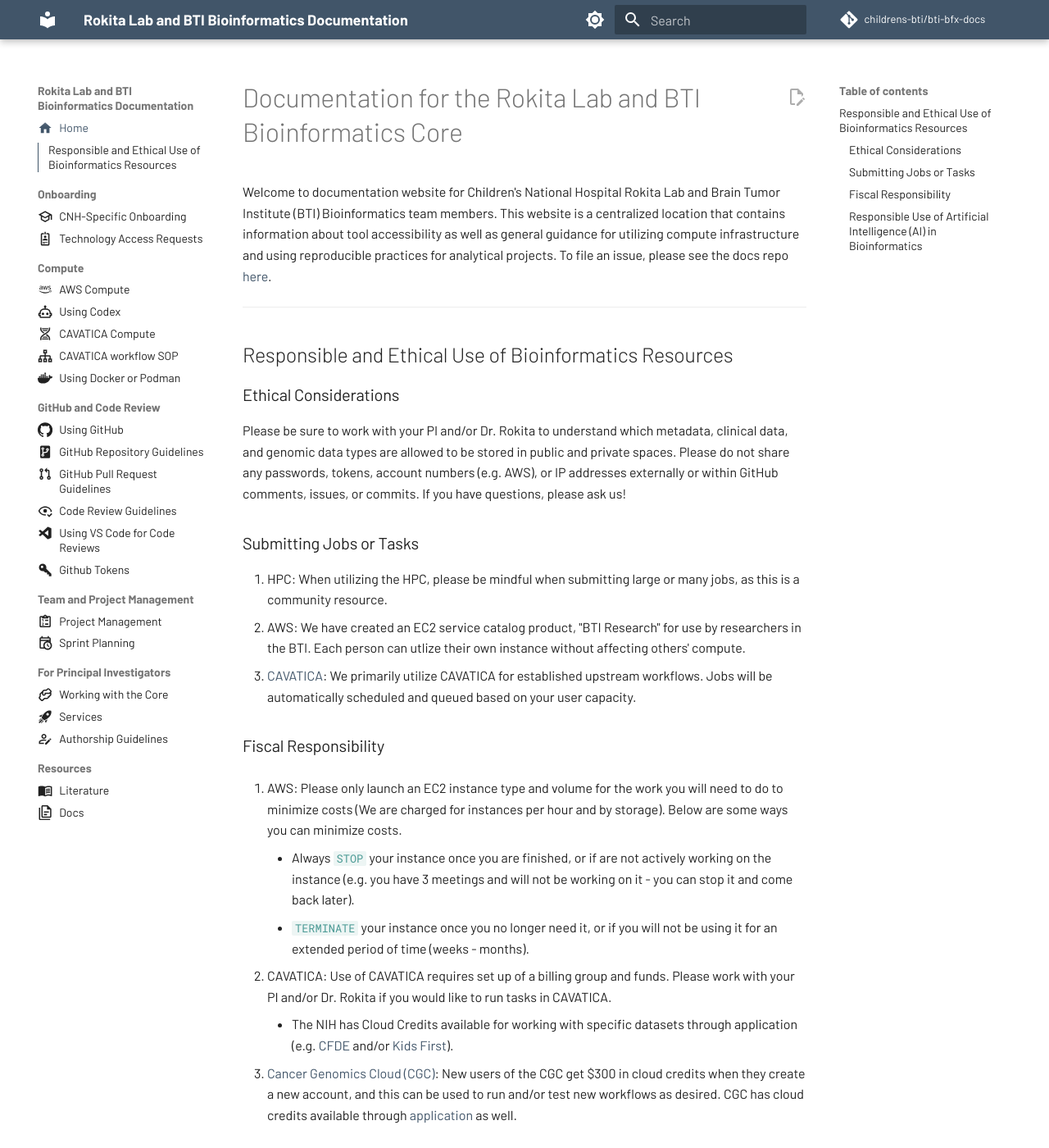
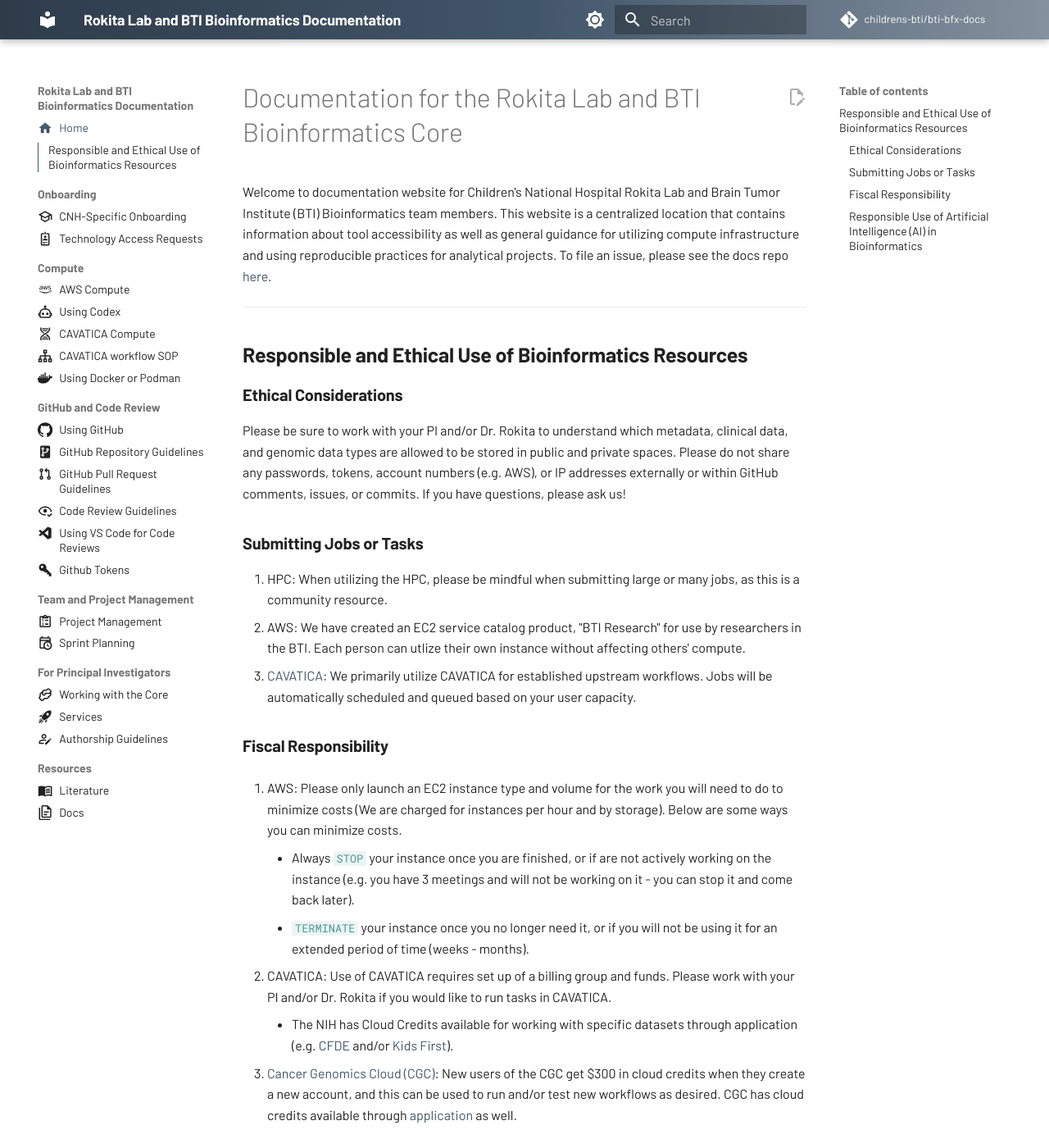
Before and after one commit to childrens-bti/bti-bfx-docs, an MkDocs documentation site: the page built from docs/index.md, in a window 1280 px wide and 1400 px high. Shown: the whole window at 82% size. Built offline with MkDocs 1.6.1 and Material for MkDocs 9.7.7, drawn with Linux system fonts in a browser that asks for light colours; comment, search, counter and statistics services are not loaded.

Commit message:
Style header gradient and bold section headings
Gradients the site header background instead of a flat fill, bolds
h2/h3 (Material renders h3 at body weight, making it read lighter
than h4 below it), and gives the header title more weight so it
reads as a wordmark rather than a plain label.

Co-Authored-By: Claude Sonnet 5 <noreply@anthropic.com>

```diff
--- a/docs/stylesheets/extra.css
+++ b/docs/stylesheets/extra.css
@@ -32,7 +32,7 @@
   the header stays branded under either variant.
 */
 .md-header {
-  background-color: var(--md-primary-fg-color);
+  background: linear-gradient(90deg, var(--md-primary-fg-color--dark) 0%, var(--md-primary-fg-color) 50%, var(--md-primary-fg-color--light) 100%);
   color: var(--md-primary-bg-color);
 }
 
@@ -110,3 +110,26 @@
 .md-typeset table:not([class]) th {
   background-color: color-mix(in srgb, var(--md-primary-fg-color) 12%, var(--md-default-bg-color));
 }
+
+/*
+  Material sets h3 to font-weight:400 (same as body text) while h4 is
+  bold - so a bigger heading reads lighter than a smaller one below
+  it, and h2/h3 barely stand out from surrounding prose. Bold the
+  section-level headings (h1 already stands out via size+color; h4/h5
+  already have their own distinct treatment).
+*/
+.md-typeset h2,
+.md-typeset h3 {
+  font-weight: 600;
+}
+
+/*
+  The header title inherits plain body-text weight at a small size, so
+  it reads as a label rather than a site wordmark. Give it more weight
+  and tighter letter-spacing instead of a different font, so it feels
+  intentional without looking inconsistent with the rest of the header.
+*/
+.md-header__title {
+  font-weight: 700;
+  letter-spacing: -0.01em;
+}
```
